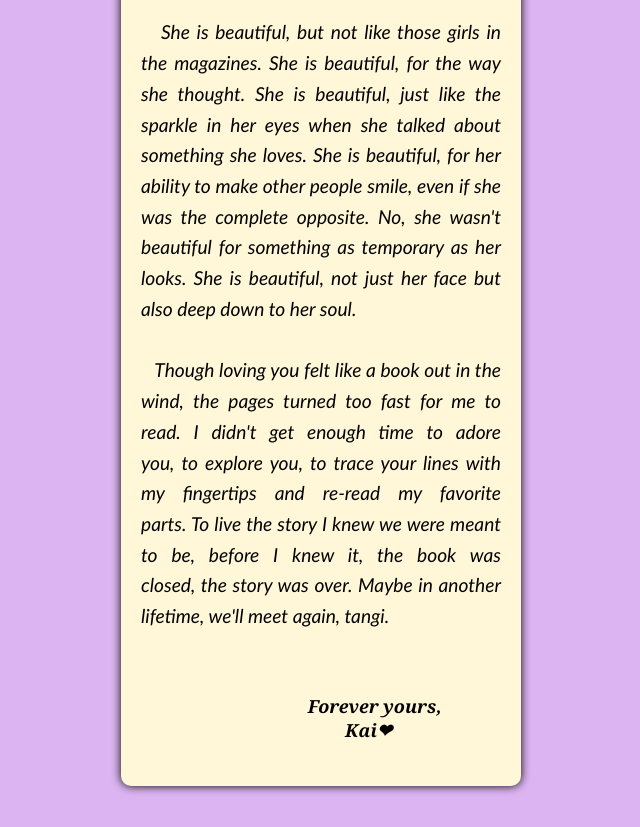
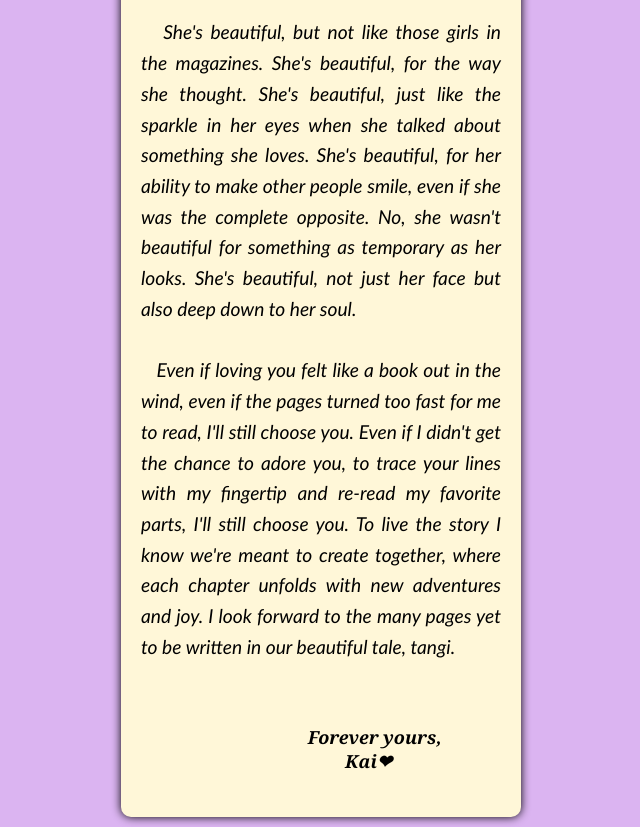
Before and after one commit to Kaito091023/ShortMessage, a plain HTML site: page index.html in a window 1280 px wide. Shown: the part 97-924 px from the top of the page, without its empty margins (319-959 px from the left). Before the commit the page ends 893 px from the top, so only its background shows below. Drawn offline with Linux system fonts and the light colour scheme.

Commit message:
index.html

```diff
--- a/index.html
+++ b/index.html
@@ -60,17 +60,18 @@
             <em>
             <h1>&nbsp;&nbsp;&nbsp;&nbsp;&nbsp;&nbsp;My tinatangi</h1>
             <p>
-                &nbsp;&nbsp;&nbsp;She is beautiful,&nbsp;but not like those girls in the magazines.&nbsp;She is beautiful,&nbsp;for the
-                way she thought.&nbsp;She is beautiful,&nbsp;just like the sparkle in her eyes when she talked
-                about something she loves.&nbsp;She is beautiful, for her ability to make other people smile,
+                &nbsp;&nbsp;&nbsp;She's beautiful,&nbsp;but not like those girls in the magazines.&nbsp;She's beautiful,&nbsp;for the
+                way she thought.&nbsp;She's beautiful,&nbsp;just like the sparkle in her eyes when she talked
+                about something she loves.&nbsp;She's beautiful, for her ability to make other people smile,
                 even if she was the complete opposite.&nbsp;No,&nbsp;she wasn't beautiful for something as temporary
-                as her looks.&nbsp;She is beautiful,&nbsp;not just her face but also deep down to her soul.
+                as her looks.&nbsp;She's beautiful,&nbsp;not just her face but also deep down to her soul.
                 <br>
                 <br>
-                &nbsp;&nbsp;&nbsp;Though loving you felt like a book out in the wind,&nbsp;the pages turned too fast for me to read.
-                I didn't get enough time to adore you,&nbsp;to explore you,&nbsp;to trace your lines with my fingertips
-                and re-read my favorite parts.&nbsp;To live the story I knew we were meant to be,&nbsp;before I knew it,
-                the book was closed,&nbsp;the story was over.&nbsp;Maybe in another lifetime,&nbsp;we'll meet again,&nbsp;tangi.
+                &nbsp;&nbsp;&nbsp;Even if loving you felt like a book out in the wind,&nbsp;even if the pages turned too fast for
+                me to read,&nbsp;I'll still choose you.&nbsp;Even if I didn't get the chance to adore you,&nbsp;to trace your
+                lines with my fingertip and re-read my favorite parts,&nbsp;I'll still choose you.&nbsp;To live the story
+                I know we're meant to create together,&nbsp;where each chapter unfolds with new adventures
+                and joy.&nbsp;I look forward to the many pages yet to be written in our beautiful tale, tangi.
             </p>
             </em>
             <br>
```
